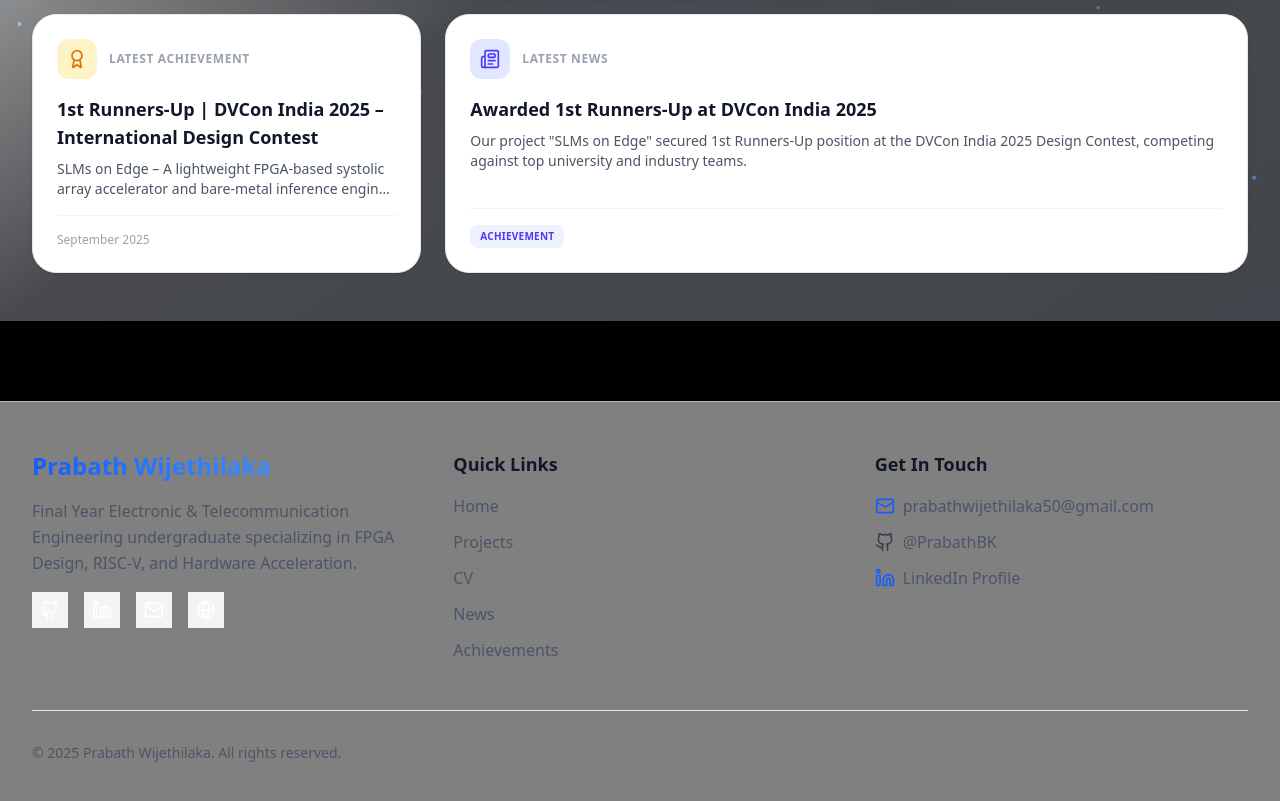
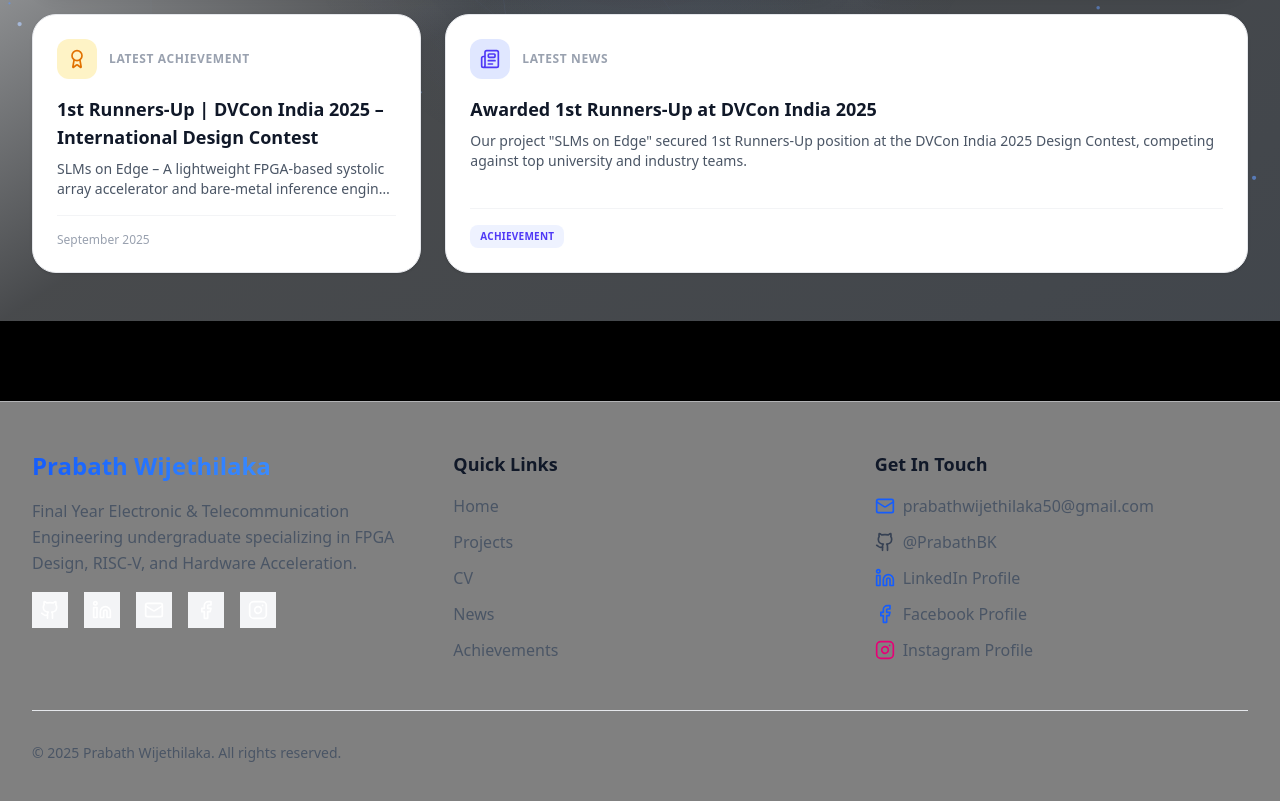
Before and after one commit to PrabathBK/Portfolio, a Next.js app: page / in a window 1280 px wide. Shown: the part 580-1381 px from the top of the page. Built offline with nearby package versions, Linux system fonts and the light colour scheme.

Commit message:
add inster and FB

```diff
--- a/src/components/Footer.tsx
+++ b/src/components/Footer.tsx
@@ -2,7 +2,7 @@
 
 import { motion } from 'framer-motion';
 import Link from 'next/link';
-import { Github, Linkedin, Mail, Globe, Heart, ArrowUp } from 'lucide-react';
+import { Github, Linkedin, Mail, Facebook, Instagram, Heart, ArrowUp } from 'lucide-react';
 import { personalInfo } from '@/data/cv';
 import { useState, useEffect } from 'react';
 
@@ -67,15 +67,28 @@ export default function Footer() {
               >
                 <Mail className="w-5 h-5" />
               </a>
+              {personalInfo.facebook && (
                 <a
-                href={personalInfo.website}
+                  href={personalInfo.facebook}
                   target="_blank"
                   rel="noopener noreferrer"
                   className="p-2 bg-gray-100 dark:bg-gray-900 hover:bg-blue-600 hover:text-white transition-colors"
-                aria-label="Website"
+                  aria-label="Facebook"
                 >
-                <Globe className="w-5 h-5" />
+                  <Facebook className="w-5 h-5" />
                 </a>
+              )}
+              {personalInfo.instagram && (
+                <a
+                  href={personalInfo.instagram}
+                  target="_blank"
+                  rel="noopener noreferrer"
+                  className="p-2 bg-gray-100 dark:bg-gray-900 hover:bg-pink-600 hover:text-white transition-colors"
+                  aria-label="Instagram"
+                >
+                  <Instagram className="w-5 h-5" />
+                </a>
+              )}
             </div>
           </motion.div>
 
@@ -175,6 +188,32 @@ export default function Footer() {
                   LinkedIn Profile
                 </a>
               </li>
+              {personalInfo.facebook && (
+                <li className="flex items-start gap-2">
+                  <Facebook className="w-5 h-5 text-blue-600 dark:text-blue-400 flex-shrink-0 mt-0.5" />
+                  <a
+                    href={personalInfo.facebook}
+                    target="_blank"
+                    rel="noopener noreferrer"
+                    className="text-gray-600 dark:text-gray-400 hover:text-blue-600 dark:hover:text-blue-400 transition-colors"
+                  >
+                    Facebook Profile
+                  </a>
+                </li>
+              )}
+              {personalInfo.instagram && (
+                <li className="flex items-start gap-2">
+                  <Instagram className="w-5 h-5 text-pink-600 dark:text-pink-400 flex-shrink-0 mt-0.5" />
+                  <a
+                    href={personalInfo.instagram}
+                    target="_blank"
+                    rel="noopener noreferrer"
+                    className="text-gray-600 dark:text-gray-400 hover:text-pink-600 dark:hover:text-pink-400 transition-colors"
+                  >
+                    Instagram Profile
+                  </a>
+                </li>
+              )}
             </ul>
           </motion.div>
         </div>
--- a/src/data/cv.ts
+++ b/src/data/cv.ts
@@ -9,6 +9,8 @@ export const personalInfo: PersonalInfo = {
   website: 'https://prabathbk.github.io',
   github: 'https://github.com/PrabathBK',
   linkedin: 'https://www.linkedin.com/in/prabath-wijethilaka-4950b220b/',
+  facebook: 'https://www.facebook.com/share/1BgzRX6GWA/',
+  instagram: 'https://www.instagram.com/prabath_wije50?igsh=dWlubWdyODFlM3hj',
   summary: 'I am Prabath Wijethilaka, a Final Year undergraduate student in Electronic and Telecommunication Engineering at the University of Moratuwa, skilled in digital electronics and communications.',
   interests: [
     'FPGA Hardware Accelerated Systems',
--- a/src/data/types.ts
+++ b/src/data/types.ts
@@ -78,6 +78,8 @@ export interface PersonalInfo {
   website: string;
   github: string;
   linkedin: string;
+  facebook?: string;
+  instagram?: string;
   summary: string;
   interests: string[];
   profileImage: string;
```
Lines whose indentation alone changed are shown as unchanged.
